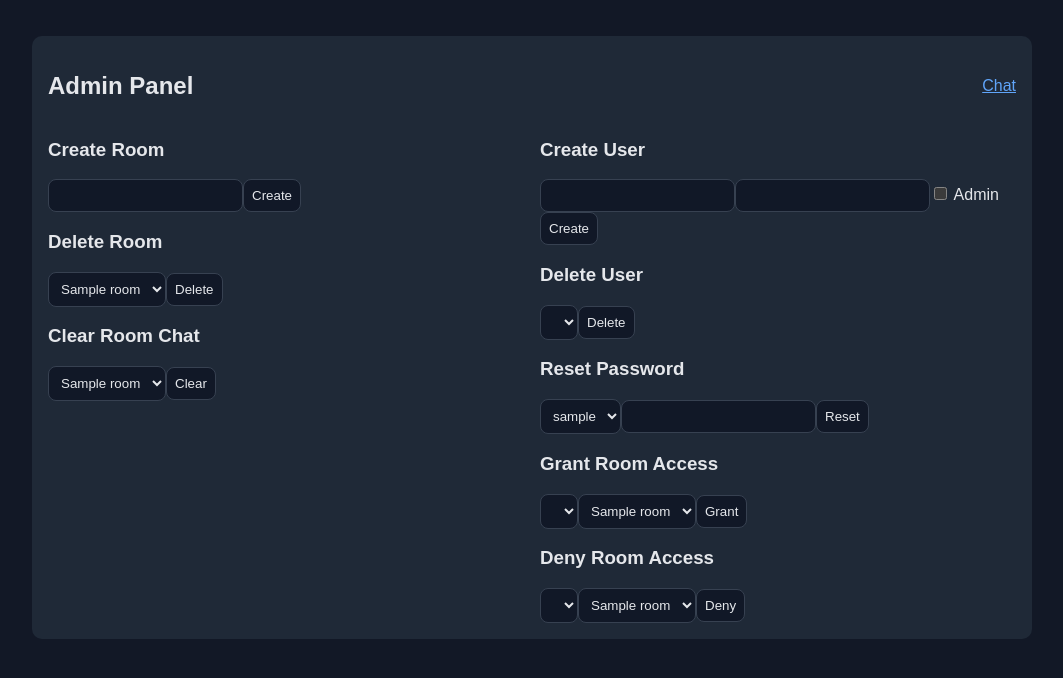
After one commit to ShaneGoodwin501/Blat-Chat, a PHP site: page /admin.php in a window 1280 px wide. The commit adds this page. Shown: the top 678 px of the page, without its empty margins (108-1171 px from the left). Run offline with PHP 8.4, Linux system fonts and the light colour scheme; the visitor is signed in with stand-in values (Sample User, id 1); tables that the repository leaves empty hold one stand-in row (values such as "Sample post"); lists and menus that the app fills with data are empty.

Commit message:
Expose admin panel under public root for Apache DocumentRoot setup

```diff
--- /dev/null
+++ b/public/admin.php
@@ -0,0 +1,35 @@
+<?php
+require __DIR__ . '/../inc/bootstrap.php';
+require_admin();
+
+if ($_SERVER['REQUEST_METHOD'] === 'POST') {
+    $action = $_POST['action'] ?? '';
+    if ($action === 'create_room') db()->prepare('INSERT INTO rooms (name) VALUES (?)')->execute([trim($_POST['room_name'])]);
+    if ($action === 'delete_room') db()->prepare('DELETE FROM rooms WHERE id=?')->execute([(int)$_POST['room_id']]);
+    if ($action === 'create_user') {
+        $hash = password_hash($_POST['password'], PASSWORD_DEFAULT);
+        db()->prepare('INSERT INTO users (username,password_hash,is_admin) VALUES (?,?,?)')->execute([trim($_POST['username']),$hash, !empty($_POST['is_admin']) ? 1 : 0]);
+    }
+    if ($action === 'delete_user') db()->prepare('DELETE FROM users WHERE id=? AND is_admin=0')->execute([(int)$_POST['user_id']]);
+    if ($action === 'reset_password') db()->prepare('UPDATE users SET password_hash=? WHERE id=?')->execute([password_hash($_POST['new_password'], PASSWORD_DEFAULT),(int)$_POST['user_id']]);
+    if ($action === 'grant') db()->prepare('INSERT IGNORE INTO room_permissions (user_id,room_id) VALUES (?,?)')->execute([(int)$_POST['user_id'],(int)$_POST['room_id']]);
+    if ($action === 'deny') db()->prepare('DELETE FROM room_permissions WHERE user_id=? AND room_id=?')->execute([(int)$_POST['user_id'],(int)$_POST['room_id']]);
+    if ($action === 'clear_chat') db()->prepare('DELETE FROM messages WHERE room_id=?')->execute([(int)$_POST['room_id']]);
+    header('Location: ' . url('/admin.php')); exit;
+}
+
+$users = db()->query('SELECT id,username,is_admin FROM users ORDER BY username')->fetchAll();
+$rooms = db()->query('SELECT id,name FROM rooms ORDER BY name')->fetchAll();
+?>
+<!doctype html><html><head><meta charset="utf-8"><title>Admin</title><link rel="stylesheet" href="<?= url('/style.css') ?>"></head><body><div class="container">
+<div class="card"><div class="row"><h2 style="margin-right:auto">Admin Panel</h2><a href="<?= url('/chat.php') ?>">Chat</a></div>
+<div class="grid">
+<div><h3>Create Room</h3><form method="post"><input type="hidden" name="action" value="create_room"><input name="room_name" required><button>Create</button></form>
+<h3>Delete Room</h3><form method="post"><input type="hidden" name="action" value="delete_room"><select name="room_id"><?php foreach($rooms as $r):?><option value="<?=$r['id']?>"><?=e($r['name'])?></option><?php endforeach;?></select><button>Delete</button></form>
+<h3>Clear Room Chat</h3><form method="post"><input type="hidden" name="action" value="clear_chat"><select name="room_id"><?php foreach($rooms as $r):?><option value="<?=$r['id']?>"><?=e($r['name'])?></option><?php endforeach;?></select><button>Clear</button></form></div>
+<div><h3>Create User</h3><form method="post"><input type="hidden" name="action" value="create_user"><input name="username" required><input name="password" required><label><input type="checkbox" name="is_admin"> Admin</label><button>Create</button></form>
+<h3>Delete User</h3><form method="post"><input type="hidden" name="action" value="delete_user"><select name="user_id"><?php foreach($users as $u): if($u['is_admin']) continue;?><option value="<?=$u['id']?>"><?=e($u['username'])?></option><?php endforeach;?></select><button>Delete</button></form>
+<h3>Reset Password</h3><form method="post"><input type="hidden" name="action" value="reset_password"><select name="user_id"><?php foreach($users as $u):?><option value="<?=$u['id']?>"><?=e($u['username'])?></option><?php endforeach;?></select><input name="new_password" required><button>Reset</button></form>
+<h3>Grant Room Access</h3><form method="post"><input type="hidden" name="action" value="grant"><select name="user_id"><?php foreach($users as $u): if($u['is_admin']) continue;?><option value="<?=$u['id']?>"><?=e($u['username'])?></option><?php endforeach;?></select><select name="room_id"><?php foreach($rooms as $r):?><option value="<?=$r['id']?>"><?=e($r['name'])?></option><?php endforeach;?></select><button>Grant</button></form>
+<h3>Deny Room Access</h3><form method="post"><input type="hidden" name="action" value="deny"><select name="user_id"><?php foreach($users as $u): if($u['is_admin']) continue;?><option value="<?=$u['id']?>"><?=e($u['username'])?></option><?php endforeach;?></select><select name="room_id"><?php foreach($rooms as $r):?><option value="<?=$r['id']?>"><?=e($r['name'])?></option><?php endforeach;?></select><button>Deny</button></form></div>
+</div></div></div></body></html>
--- a/public/chat.php
+++ b/public/chat.php
@@ -8,7 +8,7 @@ $rooms = $stmt->fetchAll();
 ?>
 <!doctype html><html><head><meta charset="utf-8"><title>Rooms</title><link rel="stylesheet" href="<?= url('/style.css') ?>"></head><body><div class="container">
 <div class="card"><div class="row"><h2 style="margin-right:auto">Welcome, <?= e($user['username']) ?></h2>
-<?php if ($user['is_admin']): ?><a href="/admin/index.php">Admin</a><?php endif; ?><a href="<?= url('/logout.php') ?>">Logout</a></div>
+<?php if ($user['is_admin']): ?><a href="<?= url('/admin.php') ?>">Admin</a><?php endif; ?><a href="<?= url('/logout.php') ?>">Logout</a></div>
 <h3>Your chat rooms</h3><ul>
 <?php foreach ($rooms as $room): ?><li><a href="<?= url('/room.php') ?>?room_id=<?= (int)$room['id'] ?>"><?= e($room['name']) ?></a></li><?php endforeach; ?>
 </ul></div></div></body></html>
```
